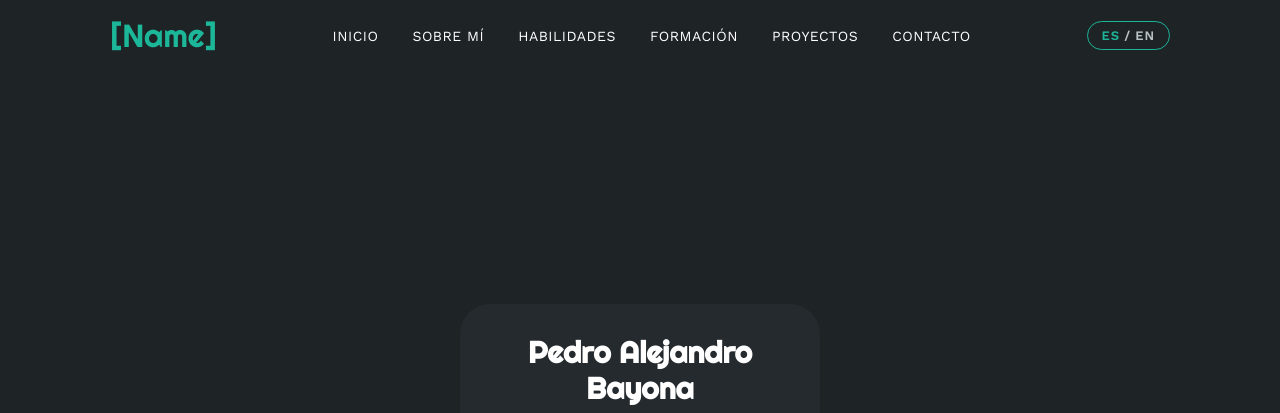
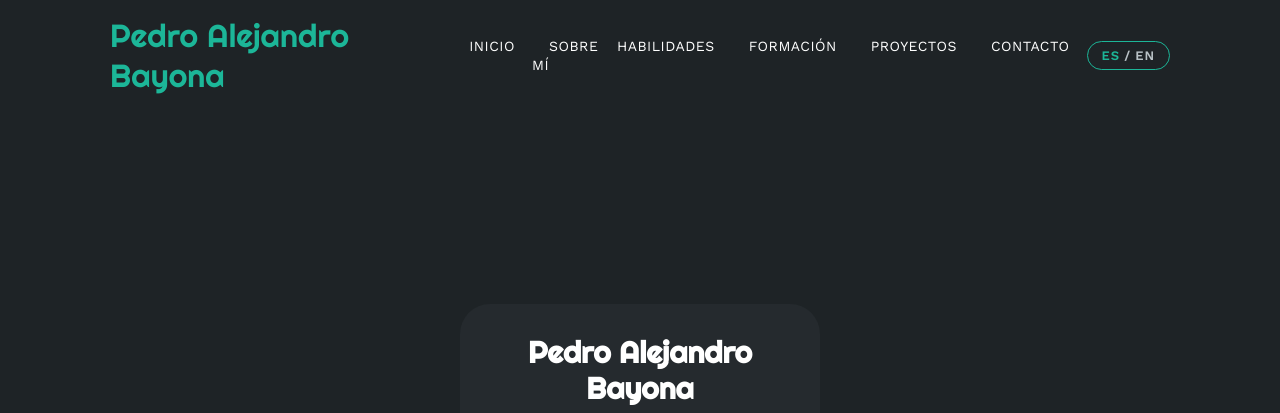
Before and after one commit to pedro23712/-Bayona-Perfil-web, a plain HTML site: page index.html in a window 1280 px wide. Shown: the top 413 px of the page. Drawn offline with nearby package versions, Linux system fonts and the light colour scheme.

Commit message:
Update name in header link to 'Pedro Alejandro Bayona'

```diff
--- a/index.html
+++ b/index.html
@@ -38,7 +38,7 @@
     <header>
       <div class="logo">
         <!-- [Replace with your name or a short nickname] -->
-        <a href="#inicio">[Name]</a>
+        <a href="#inicio">Pedro Alejandro Bayona</a>
       </div>
 
       <nav id="nav">
```
